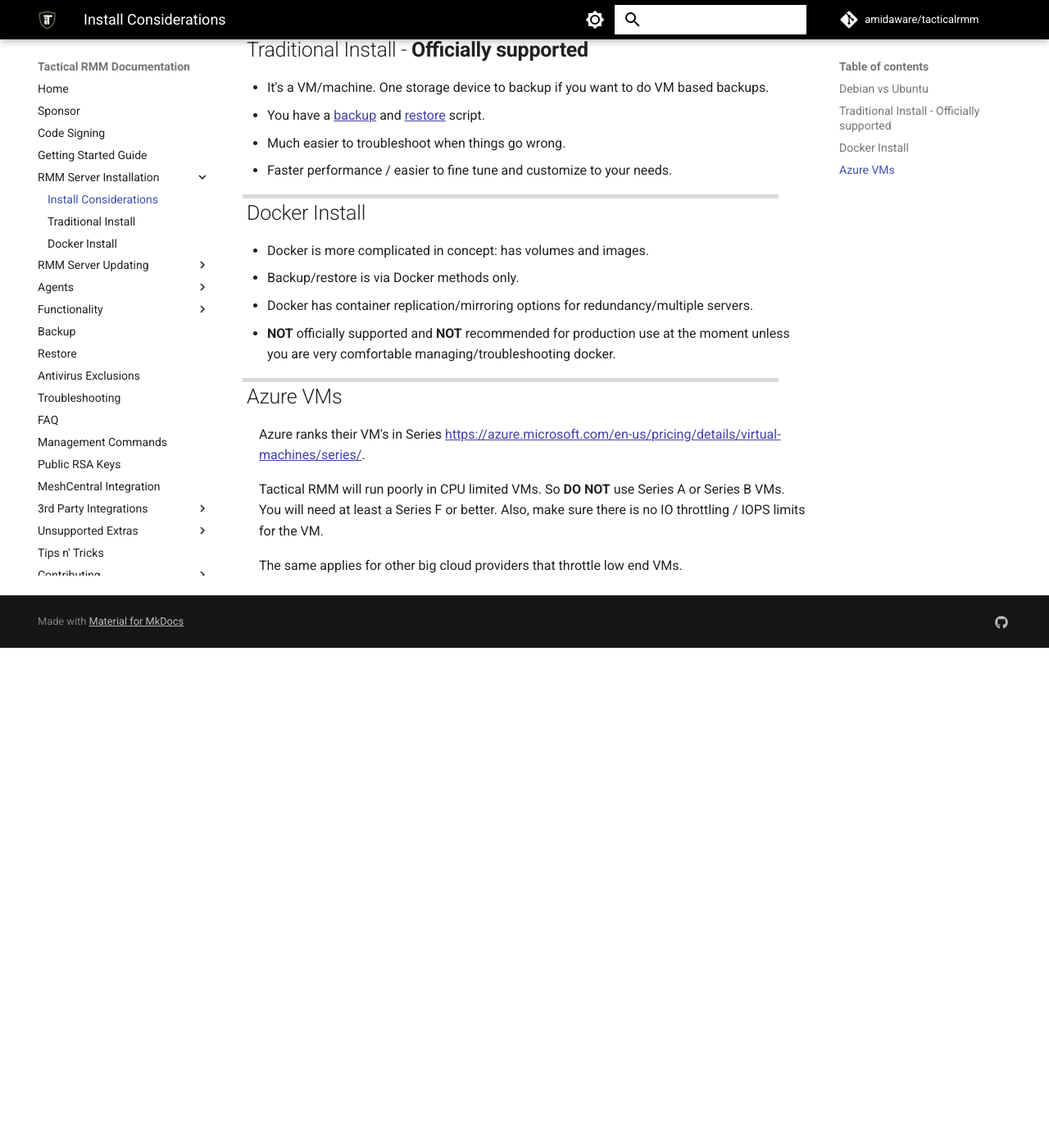
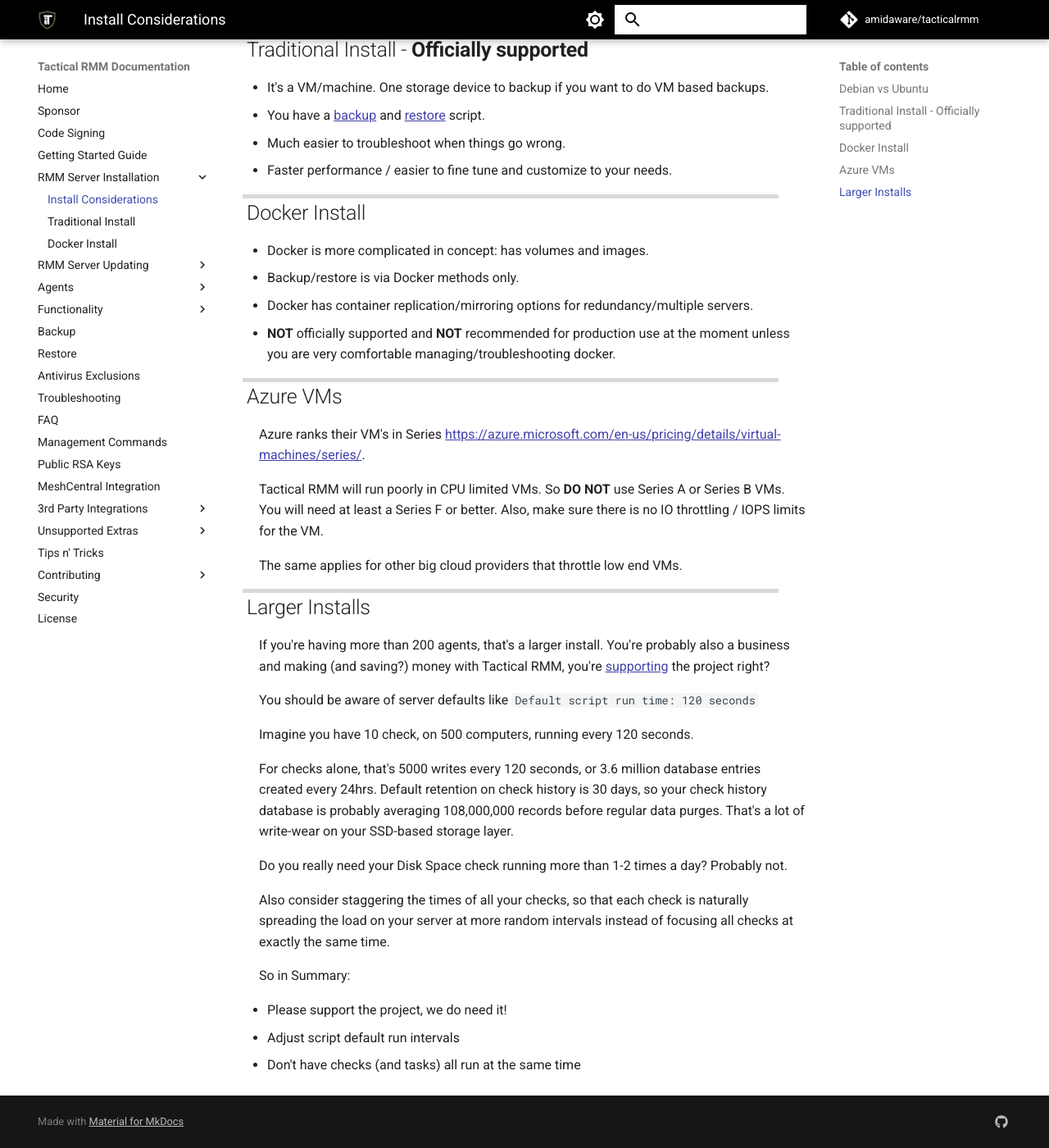
Before and after one commit to amidaware/trmm-docs, an MkDocs documentation site: the page built from docs/install_considerations.md, in a window 1280 px wide and 1400 px high, scrolled down 716 px. Shown: the whole window at 82% size. Built offline with MkDocs 1.6.1 and Material for MkDocs 9.7.7, drawn with Linux system fonts in a browser that asks for light colours; comment, search, counter and statistics services are not loaded; before the commit the page ends 1506 px from its top, so only the background shows below that.

Commit message:
adding large install considerations

```diff
--- a/docs/install_considerations.md
+++ b/docs/install_considerations.md
@@ -36,3 +36,23 @@
 Tactical RMM will run poorly in CPU limited VMs. So **DO NOT** use Series A or Series B VMs. You will need at least a Series F or better. Also, make sure there is no IO throttling / IOPS limits for the VM.
 
 The same applies for other big cloud providers that throttle low end VMs.
+
+## Larger Installs
+
+If you're having more than 200 agents, that's a larger install. You're probably also a business and making (and saving?) money with Tactical RMM, you're [supporting](code_signing.md) the project right?
+
+You should be aware of server defaults like `Default script run time: 120 seconds`
+
+Imagine you have 10 check, on 500 computers, running every 120 seconds.
+
+For checks alone, that's 5000 writes every 120 seconds, or 3.6 million database entries created every 24hrs. Default retention on check history is 30 days, so your check history database is probably averaging 108,000,000 records before regular data purges. That's a lot of write-wear on your SSD-based storage layer.
+
+Do you really need your Disk Space check running more than 1-2 times a day? Probably not.
+
+Also consider staggering the times of all your checks, so that each check is naturally spreading the load on your server at more random intervals instead of focusing all checks at exactly the same time.
+
+So in Summary:
+
+- Please support the project, we do need it!
+- Adjust script default run intervals
+- Don't have checks (and tasks) all run at the same time
```
